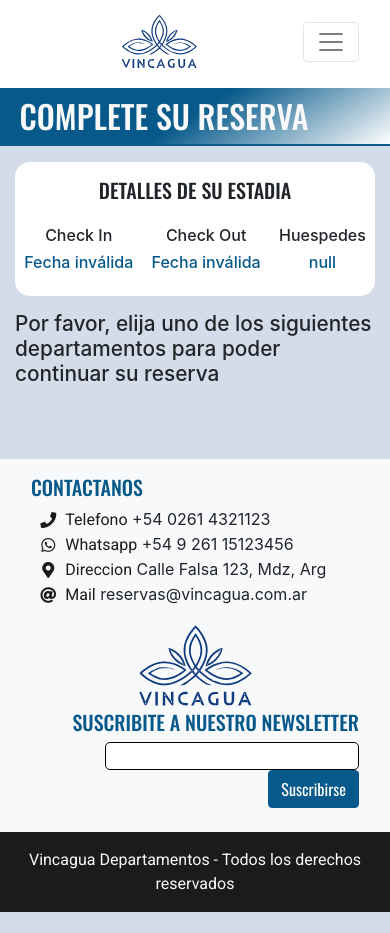
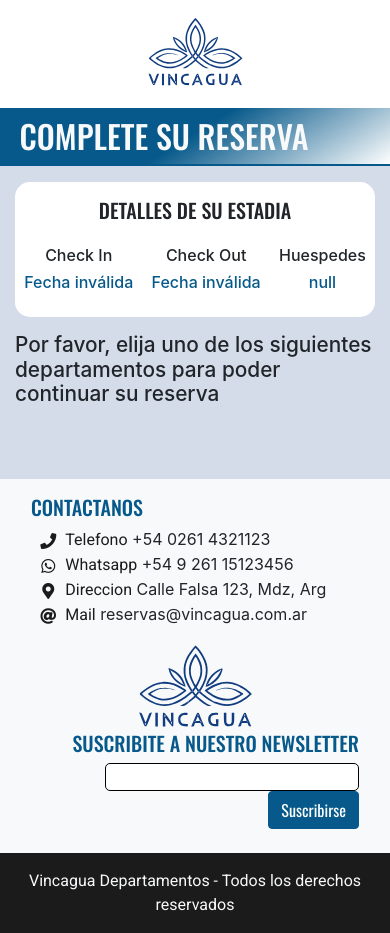
Before and after one commit to mpicarelli/vincagua, a website: page reserva.html in a window 390 px wide. Before the commit the page ends 912 px from the top, so only its background shows below. Drawn offline with nearby package versions, Linux system fonts and the light colour scheme; files that its build step writes are made by us from their sources.

Commit message:
agregue readme

```diff
--- a/reserva.html
+++ b/reserva.html
@@ -19,22 +19,14 @@
     <header class="bg-white">
         <!-- barra de navegacion -->
         <div class="container" id="navForm">
-            <nav class="navbar navbar-expand-md navbar-light ">
-                <a class="navbar-brand d-md-none d-flex flex-grow-1 justify-content-center" href="index.html">
-					<img src="assets/logo-svg-wide.svg" width="80px"></i>
-				</a>
-				<button class="navbar-toggler" type="button" data-toggle="collapse" data-target="#navegacion" aria-controls="navegacion" aria-expanded="false" aria-label="Toggle navigation">
-					<span class="navbar-toggler-icon"></span>
-				</button>
-                <div class="collapse navbar-collapse" id="navegacion">
+            <nav class="navbar navbar-light">
                 <ul class="navbar-nav w-100 align-items-center justify-content-around">
                     <li class="nav-item d-flex align-items-center text-center">
-                            <a class="nav-link d-none d-md-block active" href="#">
+                        <a class="nav-link active" href="index.html">
                             <img src="assets/logo-svg-wide.svg" width="100px"></i>
                         </a>
                     </li>
                 </ul>
-                </div>
             </nav>
         </div>
     </header>
```
Also changed, not shown: readme.md (added). Lines whose indentation alone changed are shown as unchanged.
